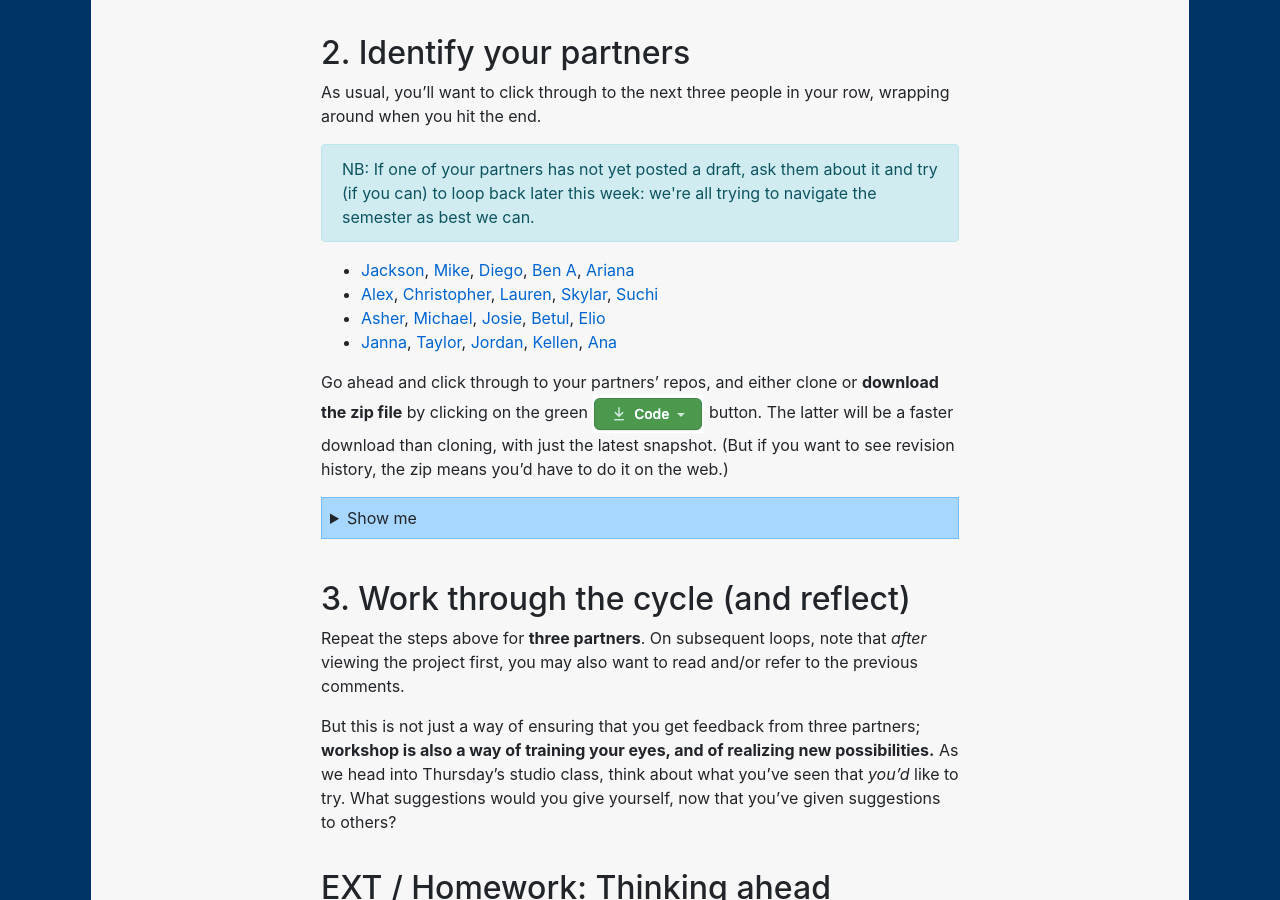
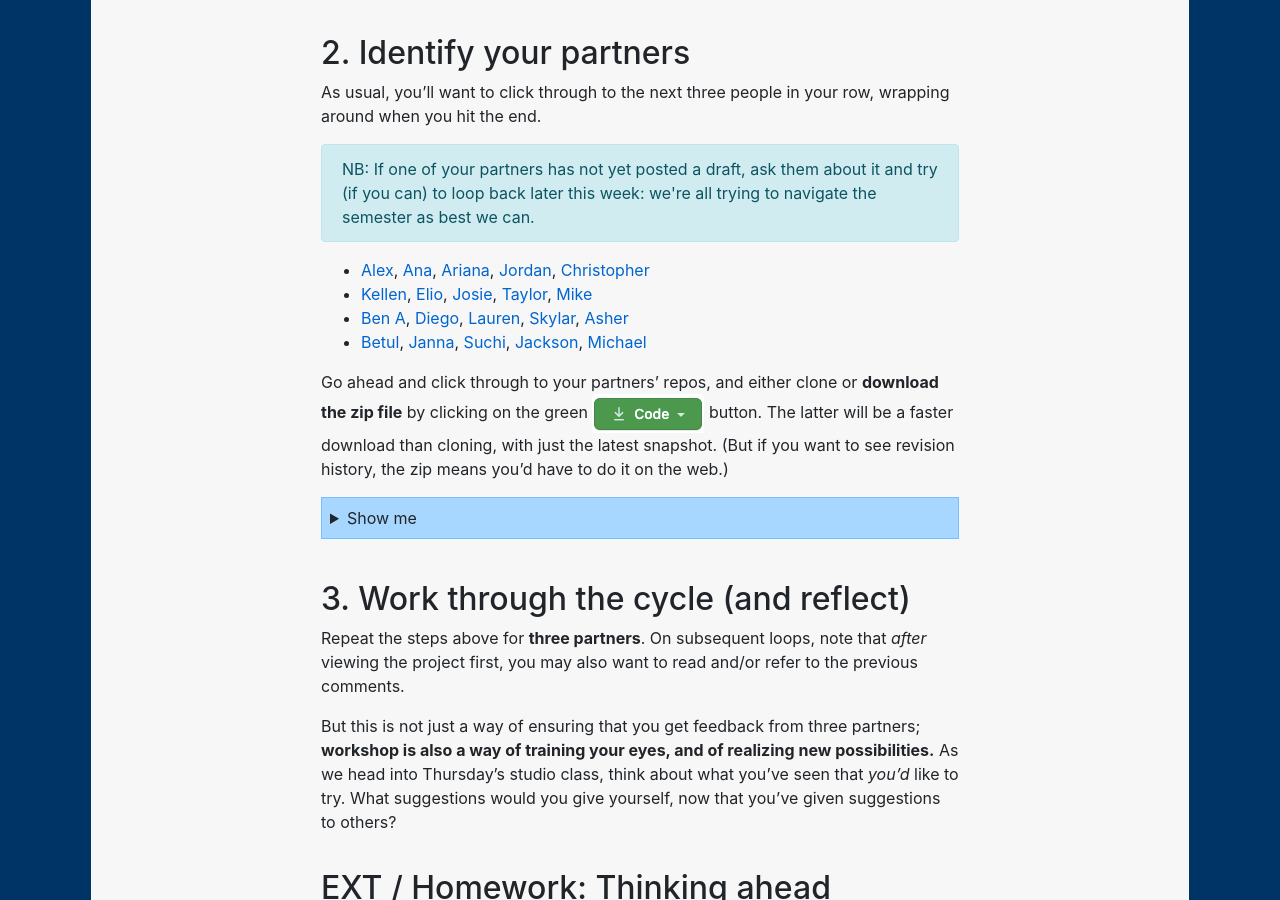
Before and after one commit to benmiller314/cdm2023spring, a Jekyll site: the page built from plans/lesson-21.md, in a window 1280 px wide and 900 px high, scrolled down 2294 px. Built offline with Jekyll 4.4.1, drawn with Linux system fonts in a browser that asks for light colours; our own code applies the rules of GitHub Pages for plain Markdown files.

Commit message:
gaaaahhhh links, you foil me again

```diff
--- a/plans/lesson-21.md
+++ b/plans/lesson-21.md
@@ -142,10 +142,10 @@
 
 
 <!-- group bullets go here -->
-* <a href='https://github.com/altrnate/webs2023spring'>Jackson</a>, <a href='https://github.com/MikeBailey412/webs2023spring'>Mike</a>, <a href='https://github.com/juradodiego/webs2023spring'>Diego</a>, <a href='https://github.com/BenA03/webs2023spring'>Ben A</a>, <a href='https://github.com/andres-trujillo7/webs2022spring'>Ariana</a>
-* <a href='https://github.com/alcalaaha/webs2023spring'>Alex</a>, <a href='https://github.com/ChrisTroina/webs2023spring'>Christopher</a>, <a href='https://github.com/lks50/webs2023spring'>Lauren</a>, <a href='https://github.com/skygel/webs2023spring'>Skylar</a>, <a href='https://github.com/suchiattota/webs2023spring'>Suchi</a>
-* <a href='https://github.com/Asher-Goods/webs2023spring'>Asher</a>, <a href='https://github.com/michaelpacifico/webs2023spring'>Michael</a>, <a href='https://github.com/josieharris1/webs2023spring'>Josie</a>, <a href='https://github.com/bst20/webs2023spring'>Betul</a>, <a href='https://github.com/eliotann99/webs2023spring'>Elio</a>
-* <a href='https://github.com/jannawohl/webs2023spring'>Janna</a>, <a href='https://github.com/taylorjenkins/webs2023spring'>Taylor</a>, <a href='https://github.com/jordanmarch/webs2023spring'>Jordan</a>, <a href='https://github.com/kellenapp/webs2023spring'>Kellen</a>, <a href='https://github.com/anayoungblut/webs2023spring'>Ana</a>
+* <a href='https://github.com/alcalaaha/webs2023spring'>Alex</a>, <a href='https://github.com/anayoungblut/webs2023spring'>Ana</a>, <a href='https://github.com/andres-trujillo7/webs2022spring'>Ariana</a>, <a href='https://github.com/jordanmarch/webs2023spring'>Jordan</a>, <a href='https://github.com/ChrisTroina/webs2023spring'>Christopher</a>
+* <a href='https://github.com/kellenapp/webs2023spring'>Kellen</a>, <a href='https://github.com/eliotann99/webs2023spring'>Elio</a>, <a href='https://github.com/josieharris1/webs2023spring'>Josie</a>, <a href='https://github.com/taylorjenkins/webs2023spring'>Taylor</a>, <a href='https://github.com/MikeBailey412/webs2023spring'>Mike</a>
+* <a href='https://github.com/BenA03/webs2023spring'>Ben A</a>, <a href='https://github.com/juradodiego/webs2023spring'>Diego</a>, <a href='https://github.com/lks50/webs2023spring'>Lauren</a>, <a href='https://github.com/skygel/webs2023spring'>Skylar</a>, <a href='https://github.com/Asher-Goods/webs2023spring'>Asher</a>
+* <a href='https://github.com/bst20/webs2023spring'>Betul</a>, <a href='https://github.com/jannawohl/webs2023spring'>Janna</a>, <a href='https://github.com/suchiattota/webs2023spring'>Suchi</a>, <a href='https://github.com/altrnate/webs2023spring'>Jackson</a>, <a href='https://github.com/michaelpacifico/webs2023spring'>Michael</a>
 
 
 Go ahead and click through to your partners' repos, and either clone or **download the zip file** by clicking on the green <img class="d-inline-block" src="../assets/img/github-code-btn.png" alt="code" /> button. The latter will be a faster download than cloning, with just the latest snapshot. (But if you want to see revision history, the zip means you'd have to do it on the web.)
```
